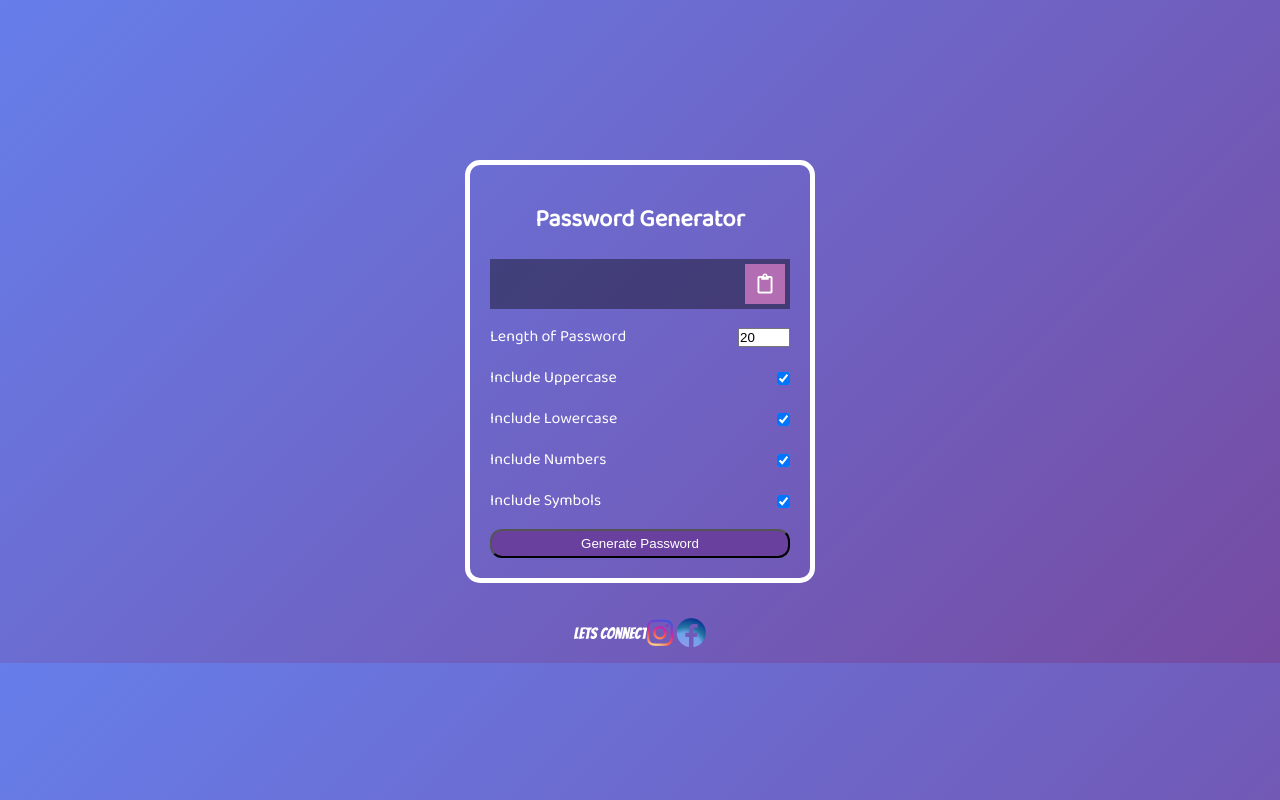
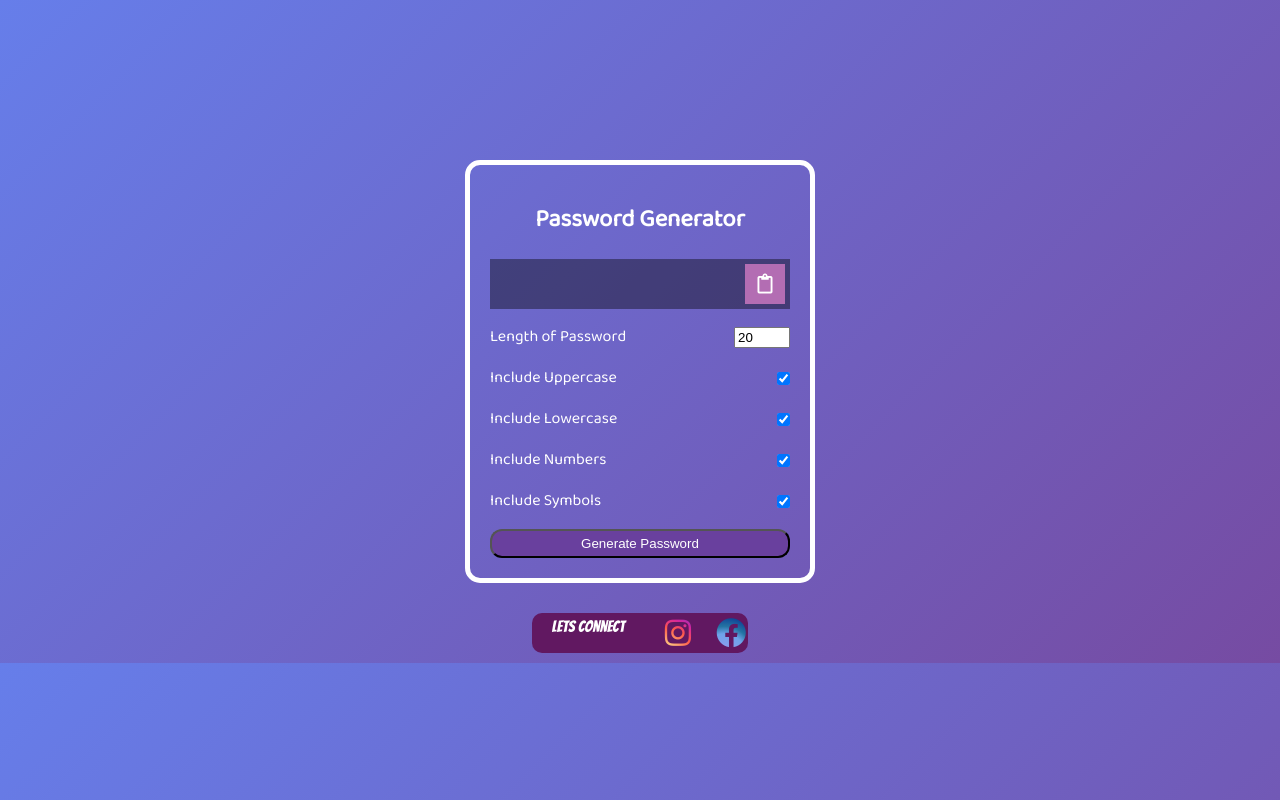
Before and after one commit to Codefreak69/password-generator, a plain HTML site: page index.html in a window 1280 px wide. Drawn offline with Linux system fonts and the light colour scheme.

Commit message:
css edits

```diff
--- a/css/style.css
+++ b/css/style.css
@@ -3,7 +3,7 @@
 
 *{
     margin: 0;
-    padding: 0;
+
     box-sizing: border-box;
 
 }
@@ -115,9 +115,10 @@ input[type='checkbok']{
     margin-top: 30px;
     display: flex;
     justify-content: space-between;
-    align-items: center;
-    padding: 5px 50px 5px;
-    font-family: 'Bangers', cursive;;
+    float:right;
+    font-family: 'Bangers', cursive;
+    background: rgb(97, 24, 97);
+    border-radius: 10px;
 }
 
 .fa {
@@ -136,6 +137,18 @@ input[type='checkbok']{
     background-clip: text;
     -webkit-text-fill-color: transparent;
     font-size: 30px;
+    padding: 5px 2px 5px;
+
+
+  }
+
+  .label{
+
+    padding: 5px 20px 5px;
+  }
+
+  .social{
+      float: left;
 
   }
 
@@ -145,8 +158,10 @@ input[type='checkbok']{
     background-clip: text;
     -webkit-text-fill-color: transparent;
     font-size: 30px;
+    padding: 5px 20px 5px;
 
   }
+
 
 @media screen and (max-width: 400px){
     .result-box{
--- a/index.html
+++ b/index.html
@@ -56,8 +56,8 @@
             lets connect
         </div>
         <div class="social">
-            <a href="https://www.instagram.com/vikashkr30"><i class="fab fa-instagram" id="insta"></i></a>
-            <a href="https://www.facebook.com/iamvikashkum"><i class="fab fa-facebook" id="fb"></i></a>
+            <a href="https://www.instagram.com/vikashkr30" target="_blank"><i class="fab fa-instagram" id="insta"></i></a>
+            <a href="https://www.facebook.com/iamvikashkum" target="_blank"><i class="fab fa-facebook" id="fb"></i></a>
 
         </div>
     </footer>
```
